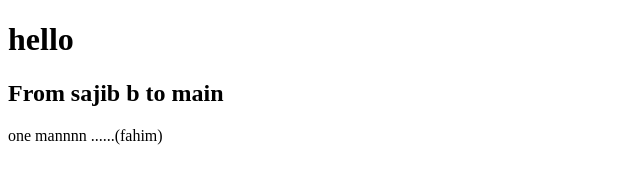
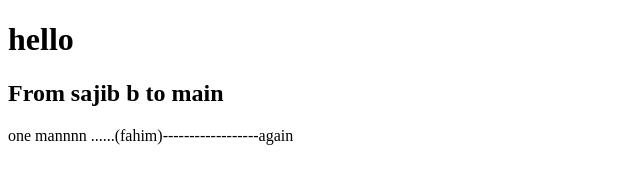
Before and after one commit to tariqul-fahim/Git-Practice, a plain HTML site: page index.html in a window 1280 px wide. Shown: the full height of the page, 0-640 px from the left. Drawn offline with Linux system fonts and the light colour scheme.

Commit message:
Update index.html

```diff
--- a/index.html
+++ b/index.html
@@ -9,6 +9,6 @@
 <body>
     <h1>hello</h1>
     <h2>From sajib b to main</h2>
-    <p>one mannnn ......(fahim)</p>
+    <p>one mannnn ......(fahim)------------------again</p>
 </body>
 </html>
```
